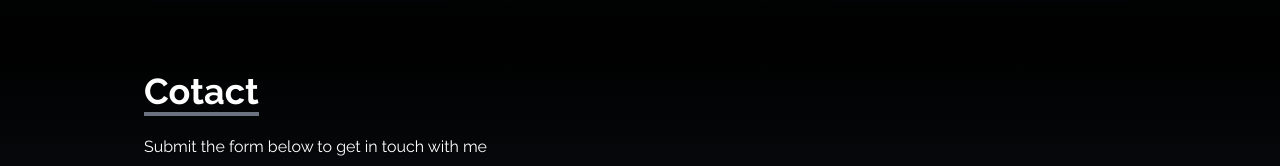
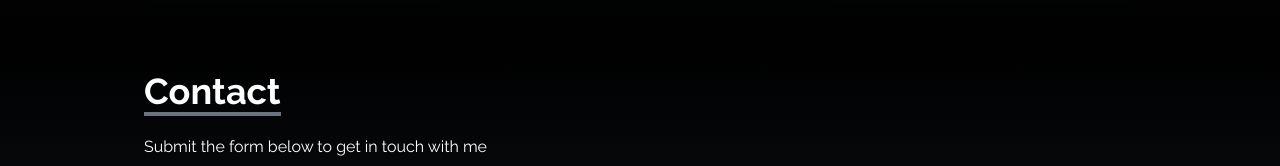
Before and after one commit to vp2306/veds-site, a React (Create React App) app: page / in a window 1280 px wide. Shown: the part 2993-3159 px from the top of the page. Built offline with nearby package versions, Linux system fonts and the light colour scheme.

Commit message:
first commit

```diff
--- a/src/components/ContactMe.jsx
+++ b/src/components/ContactMe.jsx
@@ -9,7 +9,7 @@ const ContactMe = () => {
       <div className="flex flex-col p-4 justify-center max-w-screen-lg mx-auto h-full">
         <div className="pb-8">
           <p className="text-4xl font-bold inline border-b-4 border-gray-500">
-            Cotact
+            Contact
           </p>
           <p className="py-6">Submit the form below to get in touch with me</p>
         </div>
```
